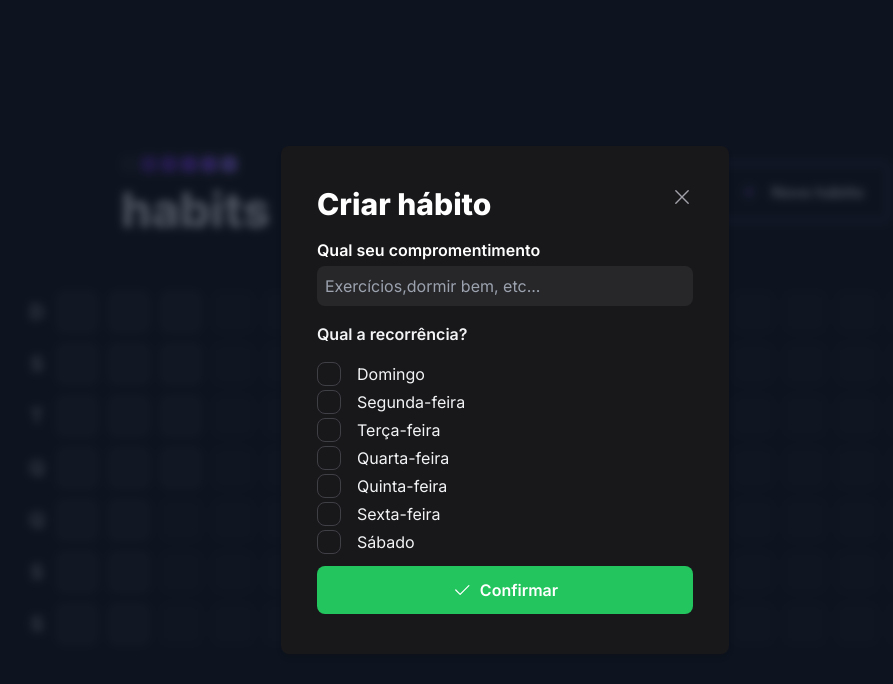
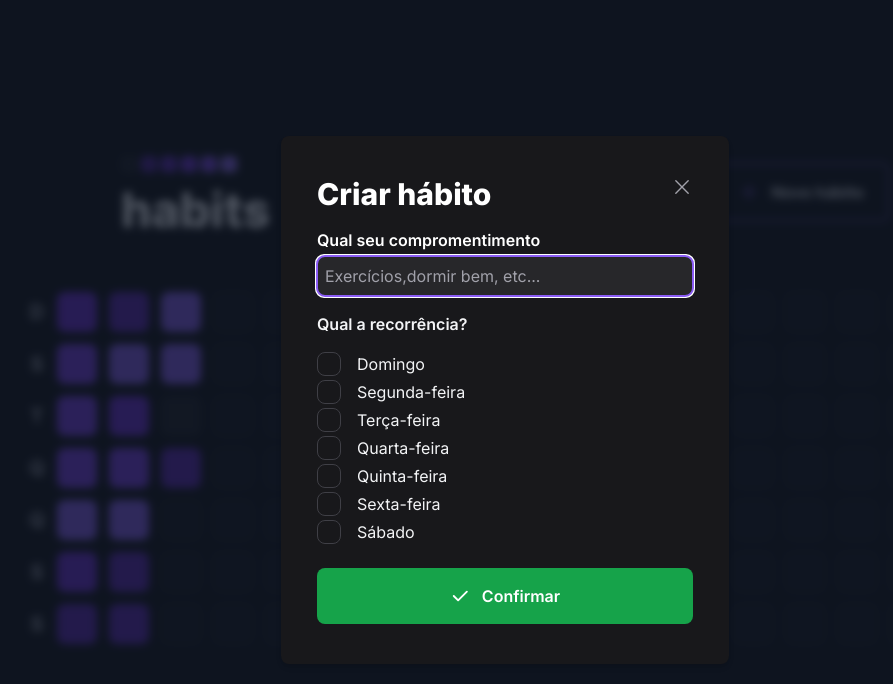
Before and after one commit to IcaroSilvaFK/nlw-setup, a React (Vite) app in the folder web/: page / in a window 1280 px wide. Both pictures are taken after a click on the button "Novo hábito". Shown: the top 684 px of the page, without its empty margins (135-1028 px from the left). Built offline with nearby package versions, Linux system fonts and the light colour scheme.

Commit message:
feat: create form new habit

```diff
--- a/web/package.json
+++ b/web/package.json
@@ -10,6 +10,8 @@
   },
   "dependencies": {
     "@radix-ui/react-checkbox": "^1.0.1",
+    "@radix-ui/react-popover": "^1.0.3",
+    "clsx": "^1.2.1",
     "dayjs": "^1.11.7",
     "phosphor-react": "^1.4.1",
     "react": "^18.2.0",
--- a/web/src/components/HabitDay/index.tsx
+++ b/web/src/components/HabitDay/index.tsx
@@ -1,5 +1,64 @@
-export function HabitDay() {
+import * as PopoverPrimitive from '@radix-ui/react-popover';
+import * as CheckboxPrimitive from '@radix-ui/react-checkbox';
+import clsx from 'clsx';
+
+import { ProgressBar } from '../ProgressBar';
+import { Check } from 'phosphor-react';
+
+interface IHabitDayProps {
+  completed: number;
+  amount: number;
+}
+
+export function HabitDay(props: IHabitDayProps) {
+  const { amount, completed } = props;
+
+  const completedPercentage = Math.round((completed / amount) * 100);
+
   return (
-    <div className='w-10 h-10 bg-zinc-900 border-2 border-zinc-800 rounded-lg' />
+    <PopoverPrimitive.Root>
+      <PopoverPrimitive.Trigger
+        className={clsx('w-10 h-10  rounded-lg', {
+          'bg-zinc-900 border-zinc-800': completedPercentage === 0,
+          'bg-violet-900 border-violet-700':
+            completedPercentage > 0 && completedPercentage < 20,
+          'bg-violet-800 border-violet-600':
+            completedPercentage >= 20 && completedPercentage < 40,
+          'bg-violet-700 border-violet-400':
+            completedPercentage >= 40 && completedPercentage < 60,
+          'bg-violet-600 border-violet-500':
+            completedPercentage >= 60 && completedPercentage < 80,
+          'bg-violet-500 border-violet-400': completedPercentage >= 80,
+        })}
+      />
+
+      <PopoverPrimitive.Portal>
+        <PopoverPrimitive.Content className='min-w-[320px] p-6 rounded-2xl bg-zinc-900 flex flex-col '>
+          <span className='font-semibold text-zinc-400'>Segunda-feira</span>
+          <span className='mt-1 font-extrabold leading-tight text-3xl'>
+            23/01
+          </span>
+
+          <ProgressBar progress={completedPercentage} />
+
+          <CheckboxPrimitive.Root className='flex items-center gap-3'>
+            <div className='h-8 w-8 rounded-lg flex items-center justify-center bg-zinc-900 border-2 border-zinc-800 overflow-hidden gap-2'>
+              <CheckboxPrimitive.Indicator className='h-full w-full bg-green-500 flex items-center justify-center'>
+                <Check size={20} className='text-white' weight='bold' />
+              </CheckboxPrimitive.Indicator>
+            </div>
+            <span className='font-semibold text-xl text-white leading-light'>
+              Beber 2L de água
+            </span>
+          </CheckboxPrimitive.Root>
+
+          <PopoverPrimitive.Arrow
+            height={8}
+            width={16}
+            className='fill-zinc-900'
+          />
+        </PopoverPrimitive.Content>
+      </PopoverPrimitive.Portal>
+    </PopoverPrimitive.Root>
   );
 }
--- a/web/src/components/Modal/index.tsx
+++ b/web/src/components/Modal/index.tsx
@@ -1,6 +1,7 @@
 import { createPortal } from 'react-dom';
 import { X, Check } from 'phosphor-react';
 import { SelectDay } from '../SelectDay';
+import { FormEvent, useEffect, useId, useState } from 'react';
 
 interface IModalProps {
   isOpen: boolean;
@@ -8,64 +9,125 @@ interface IModalProps {
 }
 
 const DAYS_IN_WEEK = [
-  'Domingo',
-  'Segunda-feira',
-  'Terça-feira',
-  'Quarta-feira',
-  'Quinta-feira',
-  'Sexta-feira',
-  'Sábado',
+  {
+    day: 'Domingo',
+    value: 0,
+  },
+  {
+    day: 'Segunda-feira',
+    value: 1,
+  },
+  {
+    day: 'Terça-feira',
+    value: 2,
+  },
+  {
+    day: 'Quarta-feira',
+    value: 3,
+  },
+  {
+    day: 'Quinta-feira',
+    value: 4,
+  },
+  {
+    day: 'Sexta-feira',
+    value: 5,
+  },
+  {
+    day: 'Sábado',
+    value: 6,
+  },
 ];
 
 export function Modal(props: IModalProps) {
   const { handleCloseModal, isOpen } = props;
 
+  const [title, setTitle] = useState('');
+  const [daysSelected, setDaysSelected] = useState<number[]>([]);
+  const titleId = useId();
+
+  useEffect(() => {
+    if (isOpen) {
+      document.body.setAttribute('aria-hidden', 'true');
+    }
+    if (!isOpen) {
+      document.body.removeAttribute('aria-hidden');
+    }
+  }, [isOpen]);
+
   if (!isOpen) {
     return null;
   }
 
+  async function handleSubmit(event: FormEvent) {
+    event.preventDefault();
+  }
+
+  function handleAddOrRemoveDay(day: number) {
+    const existsDayInArray = daysSelected.includes(day);
+
+    if (existsDayInArray) {
+      return setDaysSelected((prev) =>
+        prev.filter((element) => element !== day)
+      );
+    }
+
+    if (!existsDayInArray) {
+      return setDaysSelected((prev) => [...prev, day]);
+    }
+  }
+
   return createPortal(
-    <div className='absolute top-0 left-0 right-0 bottom-0 flex items-center justify-center bg-gray-900/75 backdrop-blur-sm'>
+    <div
+      className='absolute top-0 left-0 right-0 bottom-0 flex items-center justify-center bg-gray-900/75 backdrop-blur-sm'
+      role='dialog'
+      tabIndex={-1}
+      data-state='open'
+    >
       <div className='bg-zinc-900 max-w-md w-full px-9 py-10 rounded-lg shadow-md transition'>
         <header className='flex items-start justify-between mb-4'>
           <span className='font-extrabold text-3xl text-white'>
             Criar hábito
           </span>
-          <button onClick={handleCloseModal}>
+          <button onClick={handleCloseModal} aria-label='Close' title='Fecha'>
             <X size={22} className='text-zinc-400' />
           </button>
         </header>
         <div>
-          <form action=''>
+          <form onSubmit={handleSubmit}>
             <div className='flex flex-col gap-1'>
-              <label htmlFor='' className='font-semibold text-white'>
+              <label htmlFor={titleId} className='font-semibold text-white'>
                 Qual seu compromentimento
               </label>
               <input
                 type='text'
+                name='title'
                 placeholder='Exercícios,dormir bem, etc...'
-                className='bg-zinc-800 text-zinc-400 rounded-lg p-2  border-none focus:outline-violet-500'
+                className='bg-zinc-800 text-zinc-400 rounded-lg p-2  border-none focus:outline-violet-500 placeholder:text-zinc-400'
+                id={titleId}
+                autoFocus
+                value={title}
+                onChange={(e) => setTitle(e.target.value)}
               />
             </div>
             <div className='mt-4'>
               <span className='font-semibold'>Qual a recorrência?</span>
               <ul className='flex flex-col gap-1 mt-4'>
-                {DAYS_IN_WEEK.map((day) => (
+                {DAYS_IN_WEEK.map(({ day, value }) => (
                   <SelectDay
                     day={day}
                     key={day}
-                    onSelect={() => console.log(day)}
+                    onSelect={() => handleAddOrRemoveDay(value)}
                   />
                 ))}
               </ul>
             </div>
             <button
               className='
-              flex items-center justify-center gap-2 bg-green-500 text-white hover:bg-green-600 transition
-              w-full p-3 rounded-lg mt-3
-              '
+              flex items-center justify-center gap-3 bg-green-600 text-white hover:bg-green-500 transition w-full p-4 rounded-lg mt-6'
+              type='submit'
             >
-              <Check size={20} />
+              <Check size={20} weight='bold' />
               <span className='font-semibold'>Confirmar</span>
             </button>
           </form>
--- /dev/null
+++ b/web/src/components/ProgressBar/index.tsx
@@ -0,0 +1,31 @@
+interface IProgressBarProps {
+  progress: number;
+}
+
+export function ProgressBar(props: IProgressBarProps) {
+  const { progress } = props;
+
+  return (
+    <div
+      aria-valuemax={100}
+      aria-valuemin={0}
+      aria-valuenow={progress}
+      aria-valuetext={`${progress}%`}
+      role='progressbar'
+      data-state='loading'
+      data-value={progress}
+      data-max={100}
+      className='h-3 rounded-xl bg-zinc-700 w-full mt-4'
+      aria-label='Progresso de hábito completados nesse dia'
+    >
+      <div
+        data-state='loading'
+        data-value={progress}
+        data-max={100}
+        className='h-3 rounded-xl bg-violet-600'
+        aria-label='Progresso de hábito completos'
+        style={{ width: `${progress}%` }}
+      />
+    </div>
+  );
+}
--- a/web/src/components/SelectDay/index.tsx
+++ b/web/src/components/SelectDay/index.tsx
@@ -14,7 +14,10 @@ export function SelectDay(props: ISelectDayProps) {
   return (
     <li className='flex gap-4'>
       <div className=' rounded-lg'>
-        <Checkbox.Root className='w-6 h-6 rounded-lg flex items-center justify-center border border-zinc-700 overflow-hidden'>
+        <Checkbox.Root
+          className='w-6 h-6 rounded-lg flex items-center justify-center border border-zinc-700 overflow-hidden'
+          onCheckedChange={onSelect}
+        >
           <Checkbox.Indicator className='w-[100%] h-[100%] flex items-center justify-center bg-green-500'>
             <Check size={20} weight='bold' />
           </Checkbox.Indicator>
--- a/web/src/components/SummaryTable/index.tsx
+++ b/web/src/components/SummaryTable/index.tsx
@@ -54,7 +54,11 @@ export function SummaryTable() {
       </div>
       <div className='grid grid-rows-7 grid-flow-col gap-3'>
         {summaryDates.map((date, index) => (
-          <HabitDay key={`${date}-${index}`} />
+          <HabitDay
+            key={`${date}-${index}`}
+            amount={5}
+            completed={Math.round(Math.random() * 5)}
+          />
         ))}
         {!!amountOfDaysToFill &&
           Array.from({ length: amountOfDaysToFill }).map(() => (
```
Also changed, not shown: 1 other file (tests, documents, lock files or other folders).
